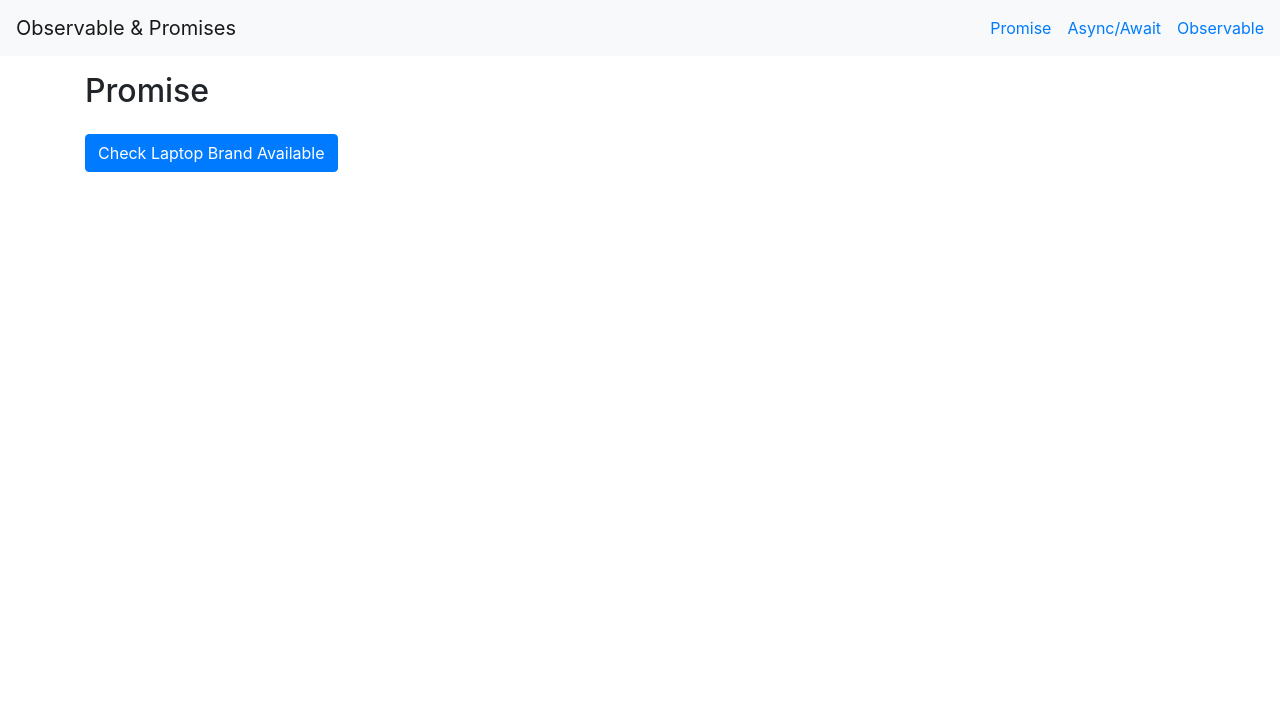
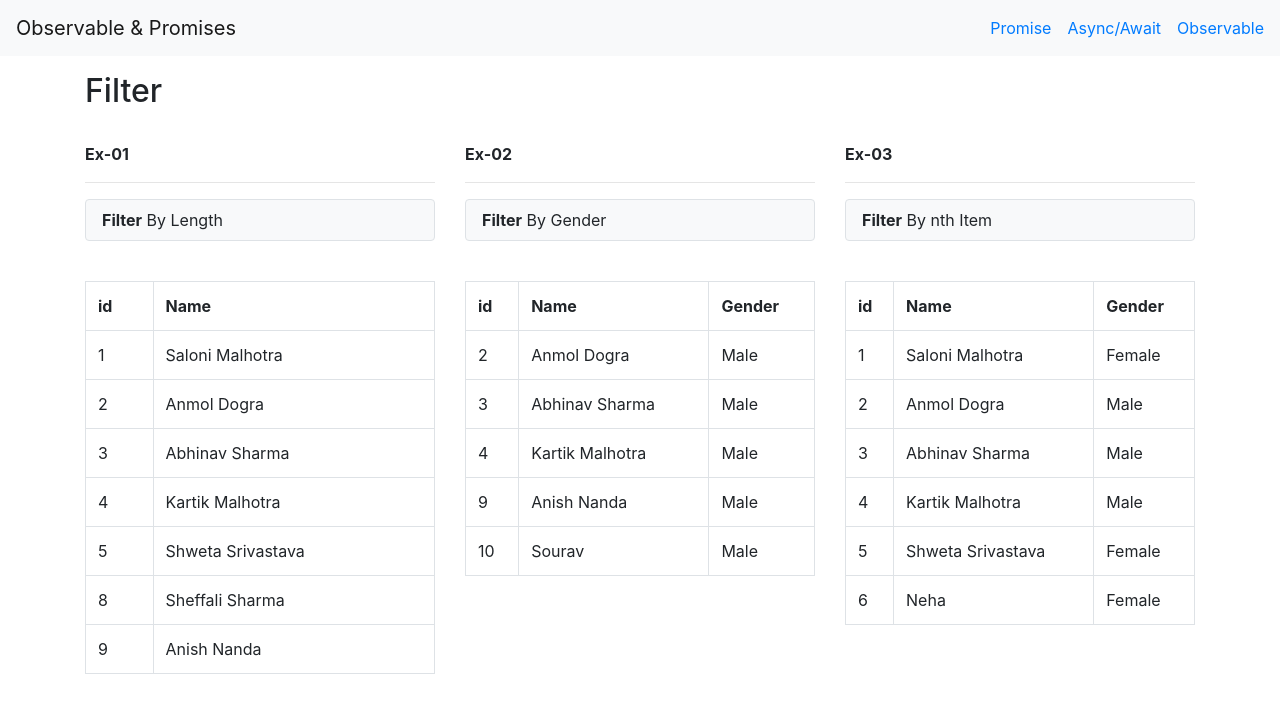
Before and after one commit to salonimalhotrawd/rxjs-series, an Angular app: page /observable/filter in a window 1280 px wide. Before the commit this address led to /promise. Shown: the top 712 px of the page. Built offline with nearby package versions, Linux system fonts and the light colour scheme.

Commit message:
Integerate Filter API

```diff
--- a/src/app/app.module.ts
+++ b/src/app/app.module.ts
@@ -15,6 +15,7 @@ import { ToArrayComponent } from './observable/to-array/to-array.component';
 import { CustomComponent } from './observable/custom/custom.component';
 import { MapComponent } from './observable/map/map.component';
 import { PluckComponent } from './observable/pluck/pluck.component';
+import { FilterComponent } from './observable/filter/filter.component';
 @NgModule({
   declarations: [
     AppComponent,
@@ -29,7 +30,8 @@ import { PluckComponent } from './observable/pluck/pluck.component';
     ToArrayComponent,
     CustomComponent,
     MapComponent,
-    PluckComponent
+    PluckComponent,
+    FilterComponent
   ],
   imports: [
     BrowserModule,
--- /dev/null
+++ b/src/app/observable/filter/filter.component.html
@@ -0,0 +1,65 @@
+<div class="my-3">
+  <h2>Filter</h2>
+  <br>
+
+  <div class="row">
+    <div class="col-md-4">
+      <strong>Ex-01</strong>
+      <hr>
+      <p class="bg-light py-2 px-3 border rounded">
+        <strong>Filter</strong> By Length
+      </p>
+      <br>
+      <table class="table table-bordered table-striped">
+        <tr>
+          <th>id</th>
+          <th>Name</th>
+        </tr>
+        <tr *ngFor="let data of userDatabyLength">
+          <td>{{data.id}}</td>
+          <td>{{data.name}}</td>
+        </tr>
+      </table>
+    </div>
+    <div class="col-md-4">
+      <strong>Ex-02</strong>
+      <hr>
+      <p class="bg-light py-2 px-3 border rounded">
+        <strong>Filter</strong> By Gender
+      </p>
+      <br>
+      <table class="table table-bordered table-striped">
+        <tr>
+          <th>id</th>
+          <th>Name</th>
+          <th>Gender</th>
+        </tr>
+        <tr *ngFor="let data of userDatabyGender">
+          <td>{{data.id}}</td>
+          <td>{{data.name}}</td>
+          <td>{{data.gender}}</td>
+        </tr>
+      </table>
+    </div>
+    <div class="col-md-4">
+      <strong>Ex-03</strong>
+      <hr>
+      <p class="bg-light py-2 px-3 border rounded">
+        <strong>Filter</strong> By nth Item
+      </p>
+      <br>
+      <table class="table table-bordered table-striped">
+        <tr>
+          <th>id</th>
+          <th>Name</th>
+          <th>Gender</th>
+        </tr>
+        <tr *ngFor="let data of userDatabynthItem">
+          <td>{{data.id}}</td>
+          <td>{{data.name}}</td>
+          <td>{{data.gender}}</td>
+        </tr>
+      </table>
+    </div>
+  </div>
+</div>
--- /dev/null
+++ b/src/app/observable/filter/filter.component.ts
@@ -0,0 +1,67 @@
+import { Component, OnDestroy, OnInit } from '@angular/core';
+import { from, Subscription } from 'rxjs';
+import { filter, toArray } from 'rxjs/operators';
+
+@Component({
+  selector: 'app-filter',
+  templateUrl: './filter.component.html',
+  styleUrls: ['./filter.component.scss']
+})
+export class FilterComponent implements OnInit, OnDestroy {
+
+  public userList = [
+    {id: 1, name: 'Saloni Malhotra', gender: 'Female'},
+    {id: 2, name: 'Anmol Dogra', gender: 'Male'},
+    {id: 3, name: 'Abhinav Sharma', gender: 'Male'},
+    {id: 4, name: 'Kartik Malhotra', gender: 'Male'},
+    {id: 5, name: 'Shweta Srivastava', gender: 'Female'},
+    {id: 6, name: 'Neha', gender: 'Female'},
+    {id: 7, name: 'Pallavi', gender: 'Female'},
+    {id: 8, name: 'Sheffali Sharma', gender: 'Female'},
+    {id: 9, name: 'Anish Nanda', gender: 'Male'},
+    {id: 10, name: 'Sourav', gender: 'Male'}
+  ];
+
+  public userDatabyLength;
+  public userDatabyGender;
+  public userDatabynthItem;
+
+  public apiCallSubscription: Subscription[] = [];
+
+  constructor() { }
+
+  ngOnInit() {
+     const dataSource = from(this.userList);
+
+    // Ex - 01 Filter by Length
+    const sub = dataSource.pipe(
+      filter(member => member.name.length > 8),
+      toArray()
+    ).subscribe(res => {
+      this.userDatabyLength = res;
+    });
+
+    // Ex - 02 Filter by Gender
+    const sub1 = dataSource.pipe(
+      filter(x => x.gender === 'Male'),
+      toArray()
+    ).subscribe(res => {
+      this.userDatabyGender = res;
+    });
+
+    // Ex - 03 Filter by nth Item
+    const sub2 = dataSource.pipe(
+      filter(x => x.id <= 6),
+      toArray()
+    ).subscribe(res => {
+      this.userDatabynthItem = res;
+    });
+
+    this.apiCallSubscription.push(sub, sub1, sub2);
+  }
+
+  ngOnDestroy(): void {
+    this.apiCallSubscription.forEach(x => x.unsubscribe());
+  }
+
+}
--- a/src/app/observable/list/list.component.ts
+++ b/src/app/observable/list/list.component.ts
@@ -16,7 +16,8 @@ export class ListComponent implements OnInit {
     { 'id': 4 , 'observableName': 'toArray', 'routerName': 'toArray'},
     { 'id': 5 , 'observableName': 'Custom Observable', 'routerName': 'custom'},
     { 'id': 6 , 'observableName': 'Map', 'routerName': 'map'},
-    { 'id': 7 , 'observableName': 'Pluck', 'routerName': 'pluck'}
+    { 'id': 7 , 'observableName': 'Pluck', 'routerName': 'pluck'},
+    { 'id': 7 , 'observableName': 'Filter', 'routerName': 'filter'}
   ];
 
   ngOnInit() {
@@ -26,5 +27,4 @@ export class ListComponent implements OnInit {
     const url = '../observable/' + event;
     this._router.navigate([url]);
   }
-
 }
```
Also changed, not shown: src/app/app-routing.module.ts (+18 -14 lines), src/app/observable/filter/filter.component.scss (added), 1 other file (tests, documents, lock files or other folders).
